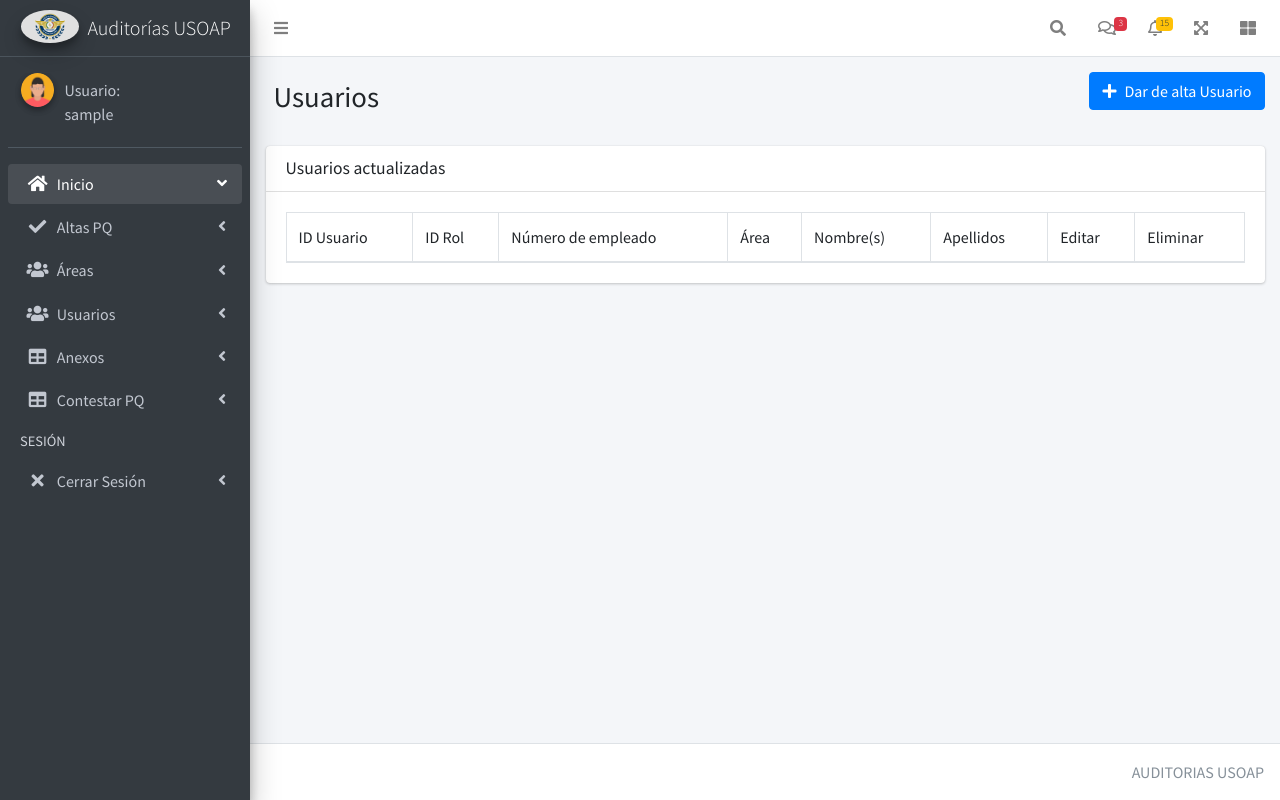
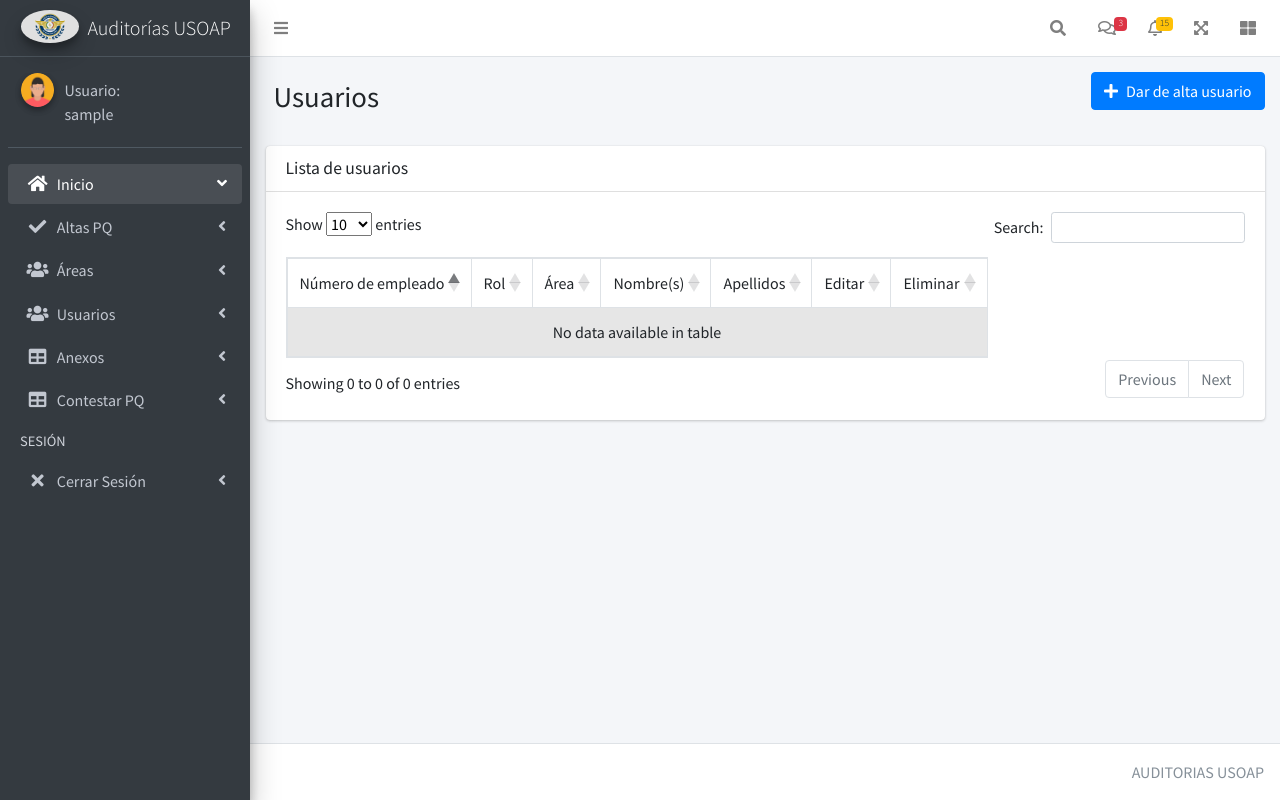
Before and after one commit to Karina-Jannette/auditoriasUSOAP, a PHP site: page /admin/usuario.php in a window 1280 px wide. Run offline with PHP 8.4, Linux system fonts and the light colour scheme; the visitor is signed in with stand-in values (Sample User, id 1); data that the repository does not hold is empty; some libraries are stand-ins or nearby versions.

Commit message:
Corrección en usuarios

```diff
--- a/admin/pqs.php
+++ b/admin/pqs.php
@@ -11,7 +11,7 @@ $resultado = $conexion->query("SELECT * from pqs")or die ($conexion->error);
 <head>
     <meta charset="utf-8">
     <meta name="viewport" content="width=device-width, initial-scale=1">
-    <title>Manager</title>
+    <title>PQ</title>
     <link rel="shortcut icon" href="../images/afac_logo.png">
 
     <!-- Google Font: Source Sans Pro -->
@@ -153,7 +153,7 @@ $resultado = $conexion->query("SELECT * from pqs")or die ($conexion->error);
                                 <div class="form-group">
                                     <label for="area">Área asignada</label>
                                     <select class="js-example-basic-multiple" name="area[]" id="area"
-                                        multiple="multiple" style="width: 100%" required>
+                                        multiple="multiple" style="width: 100%" data-placeholder="Áreas" required>
                                         <!--Se le pone plugin para selección multiple-->
                                         <?php
                                             $res= $conexion->query("select * from  areas");
@@ -166,7 +166,7 @@ $resultado = $conexion->query("SELECT * from pqs")or die ($conexion->error);
                                 <div class="form-group">
                                     <label for="area_afac">Área AFAC</label>
                                     <select class="js-example-basic-multiple" name="area_afac[]" id="area_afac"
-                                        multiple="multiple" style="width: 100%" required>
+                                        multiple="multiple" style="width: 100%" data-placeholder="Áreas AFAC" required>
                                         <!--Se le pone plugin para selección multiple-->
                                         <?php
                                             $res= $conexion->query("select * from  areas_afac");
--- a/admin/usuario.php
+++ b/admin/usuario.php
@@ -1,9 +1,7 @@
 <?php
     session_start();
     require_once "../conexion.php";
-
     $resultado = $conexion->query("SELECT * from usuarios")or die ($conexion->error);
-
 ?>
 
 <!DOCTYPE html>
@@ -12,7 +10,7 @@ $resultado = $conexion->query("SELECT * from usuarios")or die ($conexion->error)
 <head>
     <meta charset="utf-8">
     <meta name="viewport" content="width=device-width, initial-scale=1">
-    <title>Manager</title>
+    <title>Alta usuarios</title>
     <link rel="shortcut icon" href="../images/afac_logo.png">
 
     <!-- Google Font: Source Sans Pro -->
@@ -24,14 +22,14 @@ $resultado = $conexion->query("SELECT * from usuarios")or die ($conexion->error)
     <link rel="stylesheet" href="https://code.ionicframework.com/ionicons/2.0.1/css/ionicons.min.css">
     <!-- Theme style -->
     <link rel="stylesheet" href="./layouts/css/adminlte.min.css">
+    <!--Tabla y multiselect-->
+    <link rel="stylesheet" href="https://cdn.datatables.net/1.12.1/css/dataTables.bootstrap4.min.css">
     <link href="https://cdn.jsdelivr.net/npm/select2@4.1.0-rc.0/dist/css/select2.min.css" rel="stylesheet" />
-
 
 </head>
 
 <body class="hold-transition sidebar-mini layout-fixed">
     <div class="wrapper">
-
         <?php include "./layouts/header.php";?>
         <!-- Content Wrapper. Contains page content -->
         <div class="content-wrapper">
@@ -45,7 +43,7 @@ $resultado = $conexion->query("SELECT * from usuarios")or die ($conexion->error)
                         <div class="col-sm-6 text-right">
                             <button type="button" class="btn btn-primary" data-toggle="modal"
                                 data-target="#exampleModal">
-                                <i class="fa fa-plus mr-2"></i>Dar de alta Usuario</button>
+                                <i class="fa fa-plus mr-2"></i>Dar de alta usuario</button>
                         </div><!-- /.col -->
                     </div><!-- /.row -->
                 </div><!-- /.container-fluid -->
@@ -55,37 +53,17 @@ $resultado = $conexion->query("SELECT * from usuarios")or die ($conexion->error)
             <!-- Main content -->
             <section class="content">
                 <div class="container-fluid">
-                    <?php
-                      if(isset($_GET['error'])){
-                    ?>
-                    <div class="alert alert-danger" role="alert">
-                        <?php echo $_GET['error']; ?>
-                        <button type="button" class="btn-close" data-dismiss="alert" aria-label="Close"></button>
-                    </div>
-                    <?php  } ?>
-
-                    <?php
-                      if(isset($_GET['success'])){
-                    ?>
-                    <div class="alert alert-success" role="alert">
-                        Se ha dado de alta correctamente
-                        <button type="button" class="btn-close" data-dismiss="alert" aria-label="Close"></button>
-                    </div>
-                    <?php  } ?>
-
-
                     <div class="card">
                         <div class="card-header">
-                            <h3 class="card-title">Usuarios actualizadas</h3>
+                            <h3 class="card-title">Lista de usuarios</h3>
                         </div>
                         <!-- /.card-header -->
                         <div class="card-body">
                             <table id="example1" class="table table-bordered table-striped">
                                 <thead>
                                     <tr>
-                                        <td>ID Usuario</td>
-                                        <td>ID Rol</td>
                                         <td>Número de empleado</td>
+                                        <td>Rol</td>
                                         <td>Área</td>
                                         <td>Nombre(s)</td>
                                         <td>Apellidos</td>
@@ -98,82 +76,71 @@ $resultado = $conexion->query("SELECT * from usuarios")or die ($conexion->error)
                                         while($fila= mysqli_fetch_array($resultado)){
                                     ?>
                                     <tr>
-                                        <td><?php echo $fila['id_usuario'];?></td>
+                                        <td><?php echo $fila['num_empleado'];?></td>
                                         <td><?php echo $fila['id_rol'];?></td>
-                                        <td><?php echo $fila['num_empleado'];?></td>
                                         <td><?php echo $fila['id_area'];?></td>
                                         <td><?php echo $fila['nombre'];?></td>
                                         <td><?php echo $fila['apellido'];?></td>
 
-                                        <td><button class="btn btn-success btnEditar"
-                                                data-id="<?php echo $fila['id_usuario'];?>"
-                                                data-id_rol="<?php echo $fila['id_rol'];?>"
-                                                data-num_empleado="<?php echo $fila['num_empleado'];?>"
-                                                data-id_area="<?php echo $fila['id_area'];?>"
-                                                data-nombre="<?php echo $fila['nombre'];?>"
-                                                data-apellido="<?php echo $fila['apellido'];?>" data-toggle="modal"
-                                                data-target="#modalEditar">
-                                                <i class="fa fa-edit"></i></button></td>
-
+                                        <td><button class="btn btn-success btnEditar" data-toggle="modal"
+                                                data-target="#modalEditar"
+                                                onclick="datosEdit(<?php echo $fila['id_usuario'];?>)">
+                                                <i class="fa fa-edit"></i>
+                                            </button>
+                                        </td>
                                         <td><button class="btn btn-danger btnEliminar"
                                                 data-id="<?php echo $fila['id_usuario'];?>" data-toggle="modal"
                                                 data-target="#modalEliminar">
-                                                <i class="fa fa-trash"></i></button></td>
-
+                                                <i class="fa fa-trash"></i>
+                                            </button>
+                                        </td>
                                     </tr>
                                     <?php } ?>
-
                                 </tbody>
                             </table>
                         </div>
                         <!-- /.card-body -->
                     </div>
                     <!-- /.card -->
-
                 </div><!-- /.container-fluid -->
             </section>
             <!-- /.content -->
         </div>
 
         <!-- Modal Agregar-->
-        <div class="modal fade" id="exampleModal" tabindex="-1" aria-labelledby="exampleModalLabel" aria-hidden="true">
+        <div class="modal fade" id="exampleModal" tabindex="-1" aria-labelledby="exampleModalLabel" aria-hidden="true"
+            data-backdrop="static" data-keyboard="false">
             <div class="modal-dialog" role="document">
                 <div class="modal-content">
-
-                    <form id="form_usuarios" enctype="multipart/form-data"> <!--action="./insertarusuario.php" method="POST"-->
+                    <form id="form_usuarios" enctype="multipart/form-data">
                         <div class="modal-header">
                             <h5 class="modal-title" id="exampleModalLabel">Dar de alta usuario</h5>
-                            <button type="button" class="btn-close" data-dismiss="modal" aria-label="Close">
-                                <span aria-hidden="true">&times;</span>
-                            </button>
                         </div>
                         <div class="modal-body">
                             <div class="modal-body">
-                                <div class="form-group">
-                                    <label for="id_rol">ID Rol</label>
-                                    <select class="js-example-basic-multiple" name="rol[]" id="rol" multiple="multiple"
-                                        style="width: 100%" required data-placeholder="Rol">
-                                        <!--Se le pone plugin para selección multiple-->
-                                        <?php
-                                          $res= $conexion->query("select * from  rol");
-                                          while($fila=mysqli_fetch_array($res)){
-                                          echo '<option value="'.$fila['id_rol'].'">'.$fila['rol'].'</option>';
-                                          }
-                                        ?>
-                                    </select>
-                                </div>
                                 <div class="form-group">
                                     <label for="num_empleado">Número de empleado</label>
                                     <input type="text" name="num_empleado" placeholder="Número de empleado"
                                         id="num_empleado" class="form-control" required>
                                 </div>
                                 <div class="form-group">
+                                    <label for="id_rol">ID Rol</label>
+                                    <select name="id_rol" id="id_rol" class="form-control" required>
+                                        <option>Rol</option>
+                                        <?php
+                                          $res= $conexion->query("select * from rol");
+                                          while($fila=mysqli_fetch_array($res)){
+                                          echo '<option value="'.$fila['id_rol'].'">'.$fila['nombre'].'</option>';
+                                          }
+                                        ?>
+                                    </select>
+                                </div>
+                                <div class="form-group">
                                     <label for="id_area">Área asignada</label>
-                                    <select class="js-example-basic-multiple" name="id_area[]" id="id_area"
-                                        multiple="multiple" style="width: 100%" required data-placeholder="Área">
-                                        <!--Se le pone plugin para selección multiple-->
+                                    <select name="id_area" id="id_area" class="form-control" required>
+                                        <option>Área empleado</option>
                                         <?php
-                                          $res= $conexion->query("select * from  areas");
+                                          $res= $conexion->query("select * from areas");
                                           while($fila=mysqli_fetch_array($res)){
                                           echo '<option value="'.$fila['id_area'].'">'.$fila['areas'].'</option>';
                                           }
@@ -192,15 +159,14 @@ $resultado = $conexion->query("SELECT * from usuarios")or die ($conexion->error)
                                 </div>
                                 <div class="form-group">
                                     <label for="pass">Contraseña</label>
-                                    <input type="text" name="pass" placeholder="Contraseña" id="contraseña"
+                                    <input type="text" name="pass" placeholder="Contraseña" id="pass"
                                         class="form-control" required>
                                 </div>
                             </div>
                         </div>
                         <div class="modal-footer">
-                            <button type="button" class="btn btn-secondary" data-dismiss="modal">Cerrar</button>
-                            <input type="button" class="btn btn-primary" onclick="guardar()" value="Guardar">
-                            <!--<button type="submit" class="btn btn-primary" onclick="" >Guardar</button>-->
+                            <button type="button" class="btn btn-danger" data-dismiss="modal">Cerrar</button>
+                            <button type="button"  onclick="guardarEmp()" class="btn btn-success">Guardar</button>
                         </div>
                     </form>
                 </div>
@@ -208,15 +174,12 @@ $resultado = $conexion->query("SELECT * from usuarios")or die ($conexion->error)
         </div>
 
         <!-- Modal Eliminar -->
-        <div class="modal fade" id="modalEliminar" tabindex="-1" aria-labelledby="modalEliminarLabel"
-            aria-hidden="true">
+        <div class="modal fade" id="modalEliminar" tabindex="-1" aria-labelledby="modalEliminarLabel" aria-hidden="true"
+            data-backdrop="static" data-keyboard="false">
             <div class="modal-dialog" role="document">
                 <div class="modal-content">
                     <div class="modal-header">
                         <h5 class="modal-title" id="modalEliminarLabel">Eliminar Usuario</h5>
-                        <button type="button" class="btn-close" data-dismiss="modal" aria-label="Close">
-                            <span aria-hidden="true">&times;</span>
-                        </button>
                     </div>
                     <div class="modal-body">
                         ¿Desea eliminar este Usuario?
@@ -230,37 +193,36 @@ $resultado = $conexion->query("SELECT * from usuarios")or die ($conexion->error)
         </div>
 
         <!-- Modal Editar -->
-        <div class="modal fade" id="modalEditar" tabindex="-1" aria-labelledby="modalEditarLabel" aria-hidden="true">
+        <div class="modal fade" id="modalEditar" tabindex="-1" aria-labelledby="modalEditarLabel" aria-hidden="true"
+            data-backdrop="static" data-keyboard="false">
             <div class="modal-dialog" role="document">
                 <div class="modal-content">
                     <form action="editarusuario.php" method="POST" enctype="multipart/form-data">
                         <div class="modal-header">
-                            <h5 class="modal-title" id="modalEditarLabel">Actualizar usuario</h5>
-                            <button type="button" class="btn-close" data-dismiss="modal" aria-label="Close">
-                                <span aria-hidden="true">&times;</span>
-                            </button>
+                            <h5 class="modal-title" id="modalEditarLabel">Actualizar datos usuario</h5>
                         </div>
                         <div class="modal-body">
-                            <input type="hidden" id="idEdit" name="id" class="form-control">
+                            <input type="hidden" id="idEdit" name="idEdit" class="form-control">
                             <div class="form-group">
-                                <label for="id_rol">ID Rol</label>
-                                <select name="id_rol" id="id_rol1" class="form-control" required>
+                                <label for="num_empleado">Número de empleado</label>
+                                <input type="text" name="num_empleado" placeholder="Número de empleado"
+                                    id="num_empleado1" class="form-control" required disabled>
+                            </div>
+                            <div class="form-group">
+                                    <label for="id_rol1">ID Rol</label>
+                                    <select name="id_rol1" id="id_rol1" class="form-control" required>
+                                        <option>Rol</option>
                                         <?php
-                                      $res= $conexion->query("select * from  rol");
+                                          $res= $conexion->query("select * from rol");
                                           while($fila=mysqli_fetch_array($res)){
-                                      echo '<option value="'.$fila['id_rol'].'">'.$fila['rol'].'</option>';
+                                          echo '<option value="'.$fila['id_rol'].'">'.$fila['nombre'].'</option>';
                                           }
                                         ?>
                                     </select>
                                 </div>
                             <div class="form-group">
-                                <label for="num_empleado">Número de empleado</label>
-                                <input type="text" name="num_empleado" placeholder="Número de empleado"
-                                    id="num_empleado1" class="form-control" required>
-                            </div>
-                            <div class="form-group">
-                                <label for="id_area">Área asignada</label>
-                                <select name="id_area" id="id_area1" class="form-control" required>
+                                <label for="id_area1">Área asignada</label>
+                                <select name="id_area1" id="id_area1" class="form-control" required>
                                     <?php
                                       $res= $conexion->query("select * from  areas");
                                       while($fila=mysqli_fetch_array($res)){
@@ -281,8 +243,8 @@ $resultado = $conexion->query("SELECT * from usuarios")or die ($conexion->error)
                             </div>
                         </div>
                         <div class="modal-footer">
-                            <button type="button" class="btn btn-secondary" data-dismiss="modal">Cerrar</button>
-                            <button type="submit" class="btn btn-primary editar">Actualizar</button>
+                            <button type="button" class="btn btn-danger" data-dismiss="modal">Cerrar</button>
+                            <button type="button" class="btn btn-success" onclick="editUsuario()">Actualizar</button>
                         </div>
                     </form>
                 </div>
@@ -299,11 +261,19 @@ $resultado = $conexion->query("SELECT * from usuarios")or die ($conexion->error)
     <script src="./layouts/bootstrap/js/bootstrap.bundle.min.js"></script>
     <!--Se llama al script de conexión-->
     <script src="../js/usuario.js"></script>
+    <!--Tabla y multiselect-->
+    <script src="https://cdn.datatables.net/1.12.1/js/jquery.dataTables.min.js"></script>
+    <script src="https://cdn.datatables.net/1.12.1/js/dataTables.bootstrap4.min.js"></script>
     <script src="https://cdn.jsdelivr.net/npm/select2@4.1.0-rc.0/dist/js/select2.min.js"></script>
     <script>
     multiselect(); //se manda a llamar la función
     </script>
-
+    <script>
+    $(document).ready(function() {
+        $('#example1').DataTable({
+            "scrollX": true
+        });
+    });
+    </script>
 </body>
-
 </html>
--- a/conexion.php
+++ b/conexion.php
@@ -1,13 +1,13 @@
 <?php
-     /*$servidor= "localhost";
+     $servidor= "localhost";
      $usuario= "root";
      $password= "";
-     $bd= "auditoria";*/
+     $bd= "auditoria";
 
-    $servidor= "localhost";
+    /*$servidor= "localhost";
     $usuario= "u683645102_root_usoap";
     $password= "Agencia.SCT.2021";
-    $bd= "u683645102_usoap";
+    $bd= "u683645102_usoap";*/
     $conexion= mysqli_connect($servidor,$usuario,$password,$bd);
     return $conexion;
 
--- a/js/anexos.js
+++ b/js/anexos.js
@@ -117,7 +117,7 @@ function confeliminarAnexo(eliminar){
 
 //Editar Anexo
 function editarAnexo(editar){
-  ///alert(editar);
+  //alert(editar);
   $.ajax({
     url: '../admin/cons_anexo.php',
     type: 'GET'
```
Also changed, not shown: admin/cons_usuarios.php (added, +25 -0 lines), admin/editarusuario.php (deleted, +0 -18 lines), admin/insertarusuario.php (+55 -24 lines), js/usuario.js (+79 -44 lines). Lines whose indentation alone changed are shown as unchanged.
